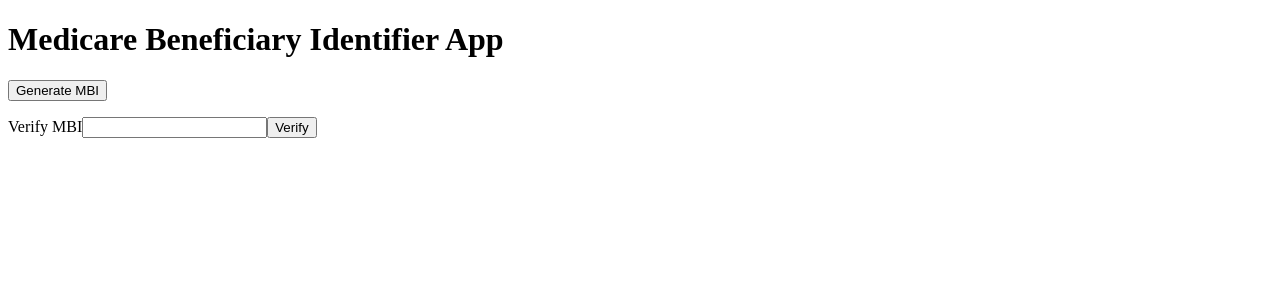
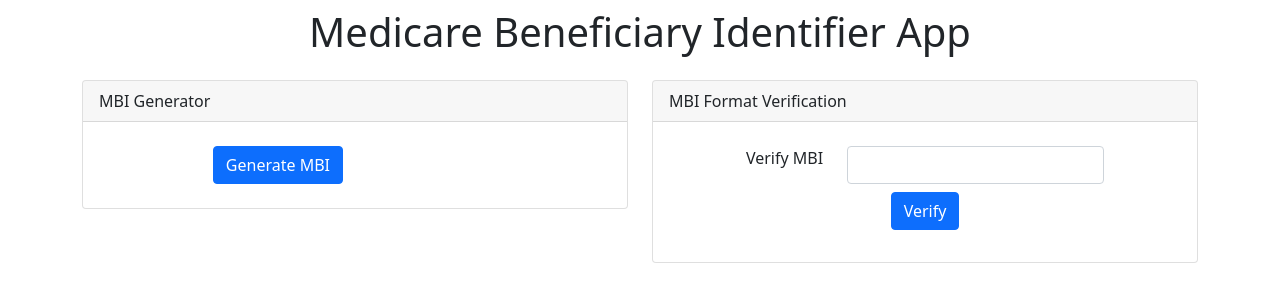
Before and after one commit to Kev0264/MBI-Frontend, an Angular app: page / in a window 1280 px wide. Shown: the top 302 px of the page. Built offline with nearby package versions, Linux system fonts and the light colour scheme.

Commit message:
referenced the Bootstrap CDN and jQuery to make the site look nicer

```diff
--- a/src/app/app.component.html
+++ b/src/app/app.component.html
@@ -1,3 +1,12 @@
-<h1>{{title}}</h1>
-<app-mbi-generate></app-mbi-generate>
-<app-mbi-verify></app-mbi-verify>
+<div class="container">
+
+  <h1 class="text-center m-2">{{title}}</h1>
+  <div class="row">
+    <div class="col">
+      <app-mbi-generate></app-mbi-generate>
+    </div>
+    <div class="col">
+      <app-mbi-verify></app-mbi-verify>
+    </div>
+  </div>
+</div>
--- a/src/app/mbi-generate/mbi-generate.component.html
+++ b/src/app/mbi-generate/mbi-generate.component.html
@@ -1,4 +1,17 @@
-<div>
-  <button (click)="generateMbi()">Generate MBI</button>
-  <p>{{newMbi.value | mbiPipe}}</p>
+<div class="card mt-3">
+
+  <div class="card-header">MBI Generator</div>
+
+  <div class="card-body">
+
+    <div class="row m-2">
+      <div class="col">
+        <button type="button" class="btn btn-primary float-end" (click)="generateMbi()">Generate MBI</button>
+      </div>
+      <div class="col">
+        <span class="align-middle">{{newMbi.value | mbiPipe}}</span>
+      </div>
+    </div>
+  </div>
+
 </div>
--- a/src/app/mbi-verify/mbi-verify.component.html
+++ b/src/app/mbi-verify/mbi-verify.component.html
@@ -1,12 +1,40 @@
-<div>
+<div class="card mt-3">
 
-  <label for="verify-mbi">Verify MBI</label>
-  <input id="verify-mbi" type="text" [(ngModel)]="mbiToVerify">
-  <button (click)="verifyMbi()">Verify</button>
-  <div *ngIf="mbiVerified == VerifiedEnum.VerificationSuccessful">
-    <p>Success!</p>
+  <div class="card-header">MBI Format Verification</div>
+  <div class="card-body">
+
+    <div class="row justify-content-center m-2">
+      <div class="col-auto">
+        <label class="form-label" for="verify-mbi">Verify MBI</label>
+      </div>
+      <div class="col-auto">
+        <input class="form-control" id="verify-mbi" type="text" [(ngModel)]="mbiToVerify">
+      </div>
+    </div>
+
+    <div class="row justify-content-center m-2">
+      <div class="col-auto">
+        <button type="button" class="btn btn-primary" (click)="verifyMbi()">Verify</button>
+      </div>
+    </div>
+
+    <div class="row m-2">
+      <div class="col">
+
+        <div *ngIf="mbiVerified == VerifiedEnum.VerificationSuccessful">
+          <div class="alert alert-success" role="alert">
+            Success!
+          </div>
+        </div>
+        <div *ngIf="mbiVerified == VerifiedEnum.VerificationFailed">
+          <div class="alert alert-danger" role="alert">
+            Failed!
+          </div>
+        </div>
+
+      </div>
+    </div>
+
   </div>
-  <div *ngIf="mbiVerified == VerifiedEnum.VerificationFailed">
-    <p>Failed!</p>
-  </div>
+
 </div>
--- a/src/index.html
+++ b/src/index.html
@@ -6,8 +6,10 @@
   <base href="/">
   <meta name="viewport" content="width=device-width, initial-scale=1">
   <link rel="icon" type="image/x-icon" href="favicon.ico">
+  <link href="https://cdn.jsdelivr.net/npm/bootstrap@5.1.3/dist/css/bootstrap.min.css" rel="stylesheet" integrity="sha384-1BmE4kWBq78iYhFldvKuhfTAU6auU8tT94WrHftjDbrCEXSU1oBoqyl2QvZ6jIW3" crossorigin="anonymous">
 </head>
 <body>
   <app-root></app-root>
+  <script src="https://cdn.jsdelivr.net/npm/bootstrap@5.1.3/dist/js/bootstrap.bundle.min.js" integrity="sha384-ka7Sk0Gln4gmtz2MlQnikT1wXgYsOg+OMhuP+IlRH9sENBO0LRn5q+8nbTov4+1p" crossorigin="anonymous"></script>
 </body>
 </html>
```
Also changed, not shown: 1 other file (tests, documents, lock files or other folders).
